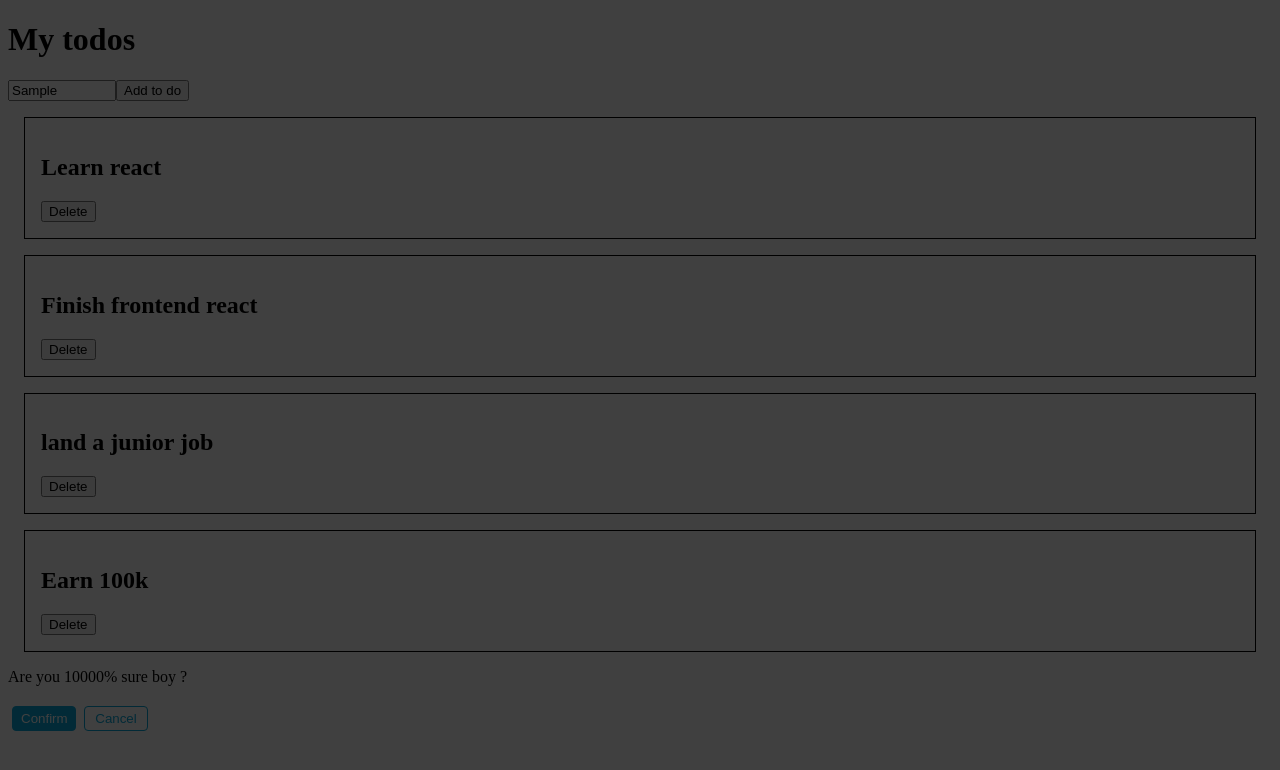
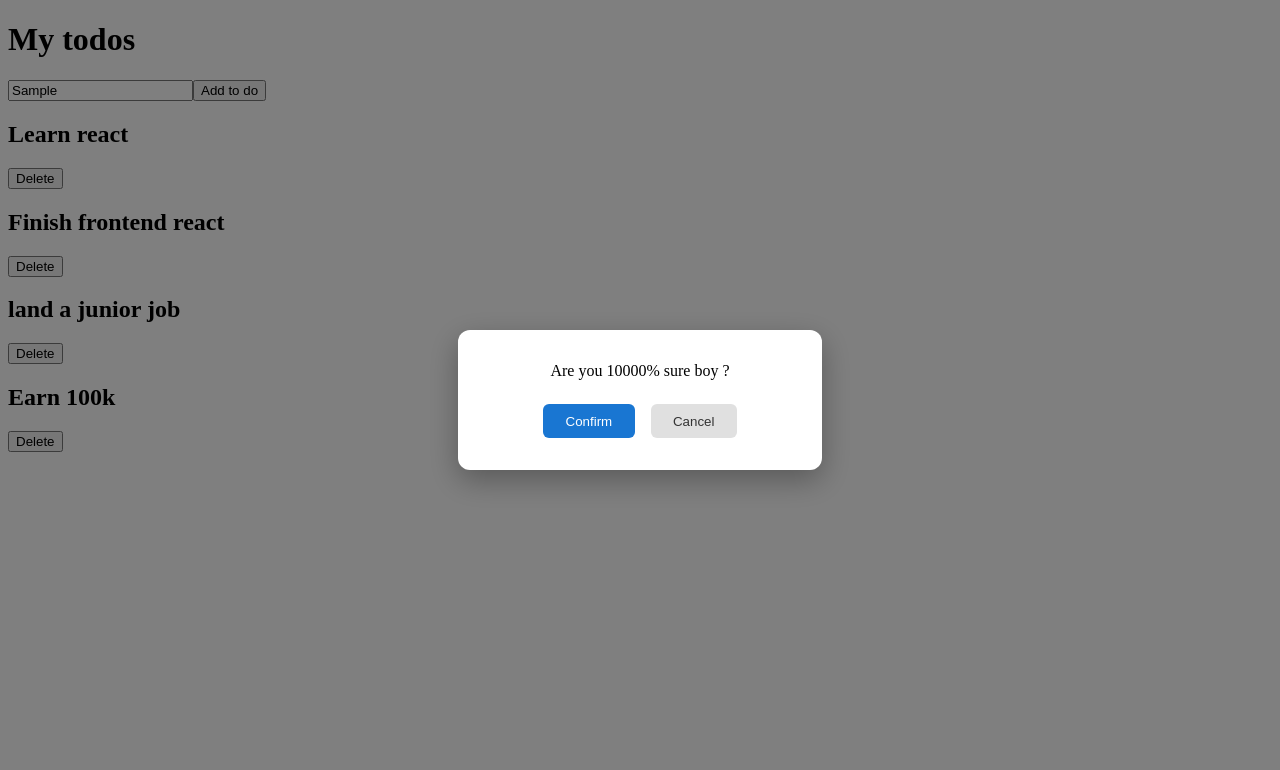
Before and after one commit to Mutararw/reactjs_project2, a React (Vite) app: page / in a window 1280 px wide. Both pictures are taken after typing "Sample" into the empty fields and a click on the button "Add to do". Shown: the top 770 px of the page. Built offline with nearby package versions, Linux system fonts and the light colour scheme.

Commit message:
still imporving the codebase

```diff
--- a/src/App.css
+++ b/src/App.css
@@ -1,4 +1,4 @@
-.todo-item{
+/* .todo-item{
   padding: 16px;
   border: 1px solid black;
   margin: 16px;
@@ -51,4 +51,49 @@
   height: 100vh;
   top: 0;
   left: 0;
+} */
+
+.backdrop {
+  position: fixed;
+  inset: 0;
+  background: rgba(0, 0, 0, 0.5);
+  z-index: 1000;
 }
+
+.Popup {
+  position: fixed;
+  top: 50%;
+  left: 50%;
+  transform: translate(-50%, -50%);
+  background: white;
+  padding: 2rem;
+  border-radius: 12px;
+  box-shadow: 0 10px 30px rgba(0,0,0,0.3);
+  z-index: 1001;
+  min-width: 300px;
+  text-align: center;
+}
+
+.popup__btns {
+  margin-top: 1.5rem;
+  display: flex;
+  gap: 1rem;
+  justify-content: center;
+}
+
+.popup__btn {
+  padding: 0.6rem 1.4rem;
+  border: none;
+  border-radius: 6px;
+  cursor: pointer;
+}
+
+.popup__btn:not(.popup__btn--cancel) {
+  background: #1976d2;
+  color: white;
+}
+
+.popup__btn--cancel {
+  background: #e0e0e0;
+  color: #333;
+}
--- a/src/App.jsx
+++ b/src/App.jsx
@@ -2,29 +2,30 @@ import "./App.css";
 import Todo from "./components/todo.jsx";
 import Popup from "./components/popup.jsx";
 import Todotitle from "./components/Todotitle.jsx";
-import { useState,useEffect } from "react";
-import Kounter from "./components/kounter.jsx";
+import { useState } from "react";
+// import counter from "./components/kounter.jsx";
 
 function App() {
   const [popupOpen, setPopupOpen] = useState(false);
   // const [popupOpen,setPopupOpen] = useState(true)
 
-  // return <Kounter />;
-  function togglepopup(){
-    setPopupOpen(true)
-    console.log('parent notified')
+  // return <counter />;
+
+  function togglepopup() {
+    setPopupOpen(true);
+    console.log("parent notified");
   }
 
-  function closepopup(){
+  function closepopup() {
     setPopupOpen(false);
   }
-
 
   return (
     <>
       <Todotitle />
       <div>
-        <input className="inputting"
+        <input
+          className="inputting"
           type="text"
           onChange={(event) => {
             console.log(event.target.value);
@@ -32,11 +33,13 @@ function App() {
         />
         <button onClick={() => setPopupOpen(true)}>Add to do</button>
       </div>
-      <Todo togglepopup={togglepopup}task="Learn react" />
-      <Todo togglepopup={togglepopup}task="Finish frontend react" />
-      <Todo togglepopup={togglepopup}task="land a junior job " />
-      <Todo togglepopup={togglepopup}task="Earn 100k " />
-      {popupOpen && <Popup closepopup={closepopup}title="Are you 10000% sure boy ?" />}
+      <Todo task="Learn react" />
+      <Todo task="Finish frontend react" />
+      <Todo task="land a junior job " />
+      <Todo task="Earn 100k " />
+      {popupOpen && (
+        <Popup closepopup={closepopup} title="Are you 10000% sure boy ?" />
+      )}
     </>
   );
 }
--- a/src/components/Counter.jsx
+++ b/src/components/Counter.jsx
@@ -5,14 +5,14 @@ function counter() {
 
   return (
     <div>
-      <h1>Counter:{count}</h1>
-      <button onClick={() => setCount(prev => prev + 1)}>Increment</button>
+      <h1>Counter: {count}</h1>
+      <button onClick={() => setCount((prev) => prev + 1)}>Increment</button>
       {/* <button onClick={
       setCount(prevcount) => (prevcount + 1)
       setCount(prevcount) =>
       (prevcount + 1)
       }>Increment</button> */}
-      <button onClick={() => setCount(prev =>  prev - 1)}>Decrement</button>
+      <button onClick={() => setCount((prev) => prev - 1)}>Decrement</button>
       <button onClick={() => setCount(0)}>Reset</button>
     </div>
   );
--- a/src/components/Popup.jsx
+++ b/src/components/Popup.jsx
@@ -1,11 +1,16 @@
 function Popup({ title, closepopup }) {
   return (
     <>
+      <div className="backdrop" onClick={() => closepopup()}></div>
       <div className="Popup">
         <span>{title}</span>
         <div className="popup__btns">
           <button
-            onClick={() => console.log("confirm button clicked")}
+            onClick={() => {
+              console.log("confirm button clicked");
+              // you can later add real add-todo logic here
+              closepopup(); // most apps close popup after confirm
+            }}
             className="popup__btn"
           >
             Confirm
@@ -18,7 +23,6 @@ function Popup({ title, closepopup }) {
           </button>
         </div>
       </div>
-      <div className="backdrop" onClick={()=> closepopup()}></div>
     </>
   );
 }
--- a/src/components/Todo.jsx
+++ b/src/components/Todo.jsx
@@ -1,12 +1,14 @@
-function Todo({ task,togglepopup }) {
+function Todo({ task }) {
   function deletehandler() {
     console.log("Delete", task);
+    // you can add alert or later connect to real remove logic
+    alert(`Deleted: ${task}`);
   }
 
   return (
     <div className="todo-item">
       <h2>{task}</h2>
-      <button onClick={() => togglepopup()}>Delete</button>
+      <button onClick={deletehandler}>Delete</button>
     </div>
   );
 }
--- a/src/components/kounter.jsx
+++ b/src/components/kounter.jsx
@@ -2,16 +2,19 @@ import { useState } from "react";
 
 function kounter() {
   const [array, setarray] = useState([]);
+
   return (
     <div>
-      <h1> {array.toString()}</h1>
+      <h1>{array.join(" ")}</h1>
+
       <button
         onClick={() => {
-          setarray((prevarray) => [...prevarray, "+1"])
+          setarray((prevarray) => [...prevarray, "+1"]);
         }}
       >
         Increment
       </button>
+
       <button
         onClick={() => {
           setarray((prevarray) => [...prevarray, "-1"]);
@@ -19,7 +22,14 @@ function kounter() {
       >
         Decrement
       </button>
-      <button onClick={() => {}}>Reseter</button>
+
+      <button
+        onClick={() => {
+          setarray([]);
+        }}
+      >
+        Reseter
+      </button>
     </div>
   );
 }
```
